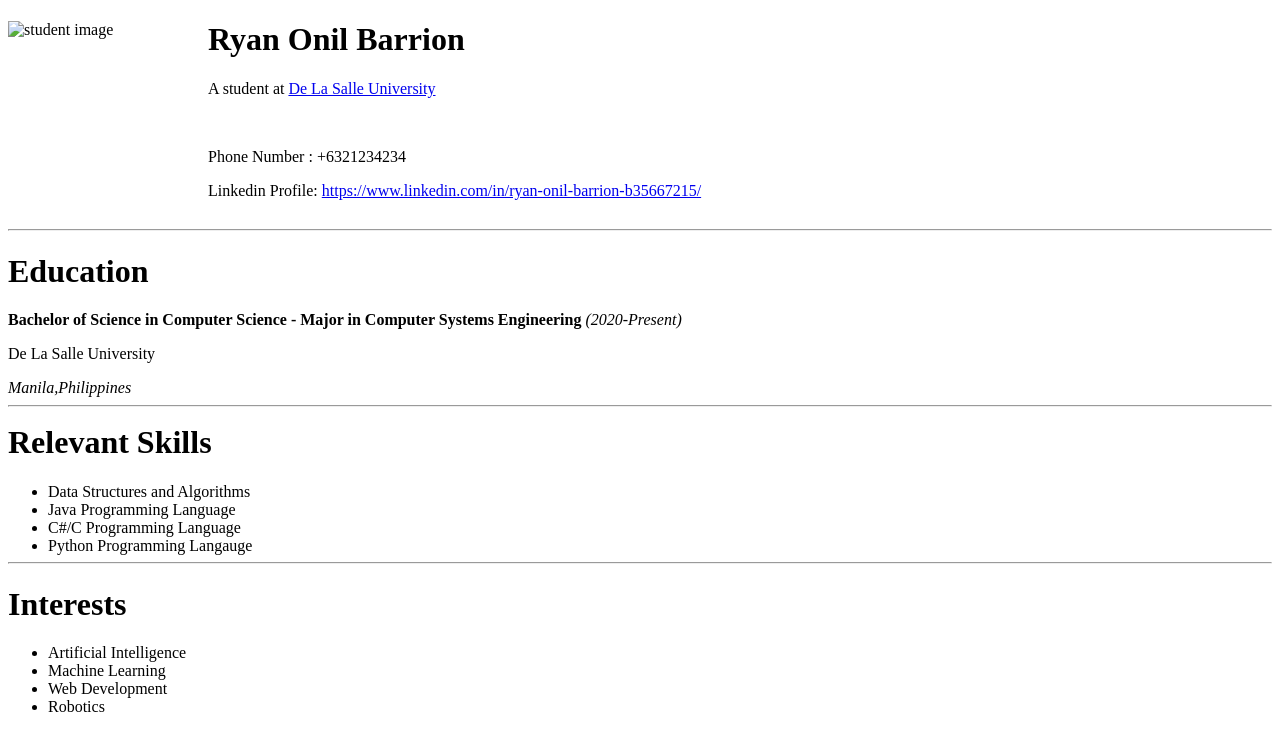
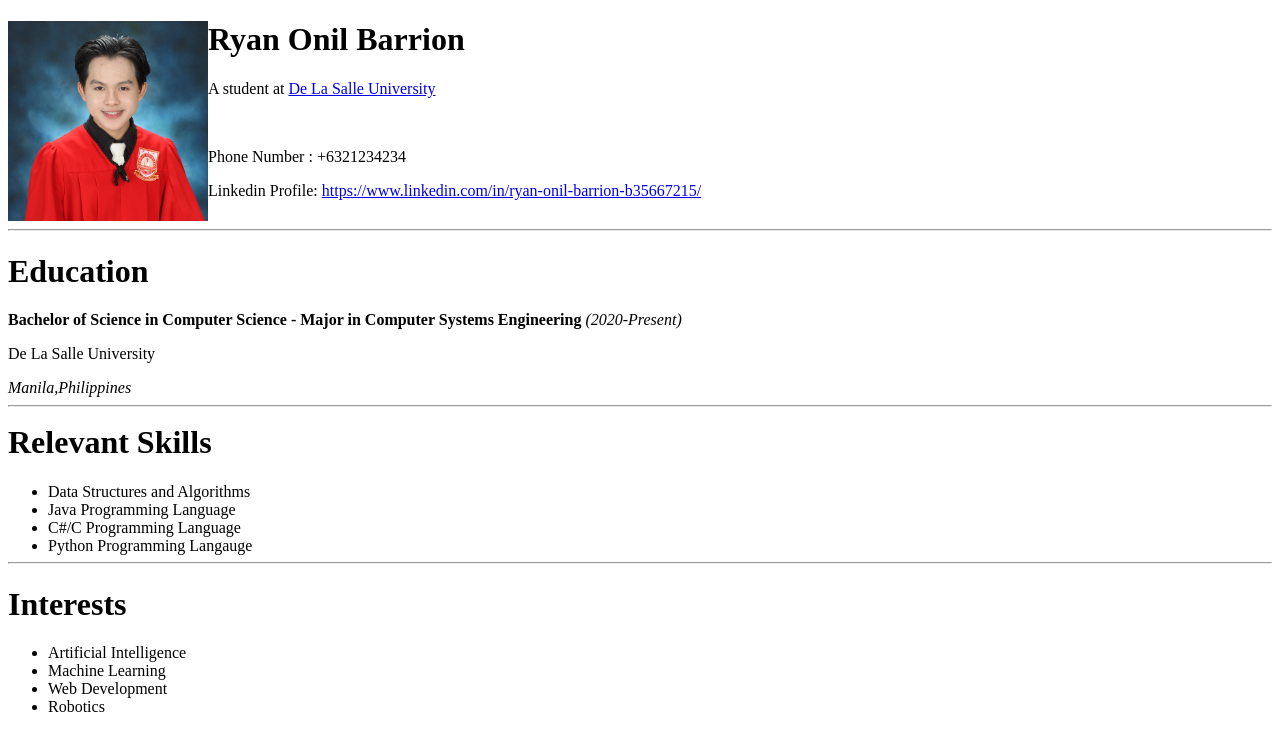
Before and after one commit to falarion08/cv_test, a plain HTML site: page index.html in a window 1280 px wide. Drawn offline with Linux system fonts and the light colour scheme; the site is published under a folder, as on GitHub Pages, so addresses that start at the root find nothing.

Commit message:
Update index.html

```diff
--- a/index.html
+++ b/index.html
@@ -11,7 +11,7 @@
 
       <div style="height:200px">
 
-          <img src="/images/myImage.jpg" alt="student image" width="200px" height="200px" style = "float: left;">
+          <img src="images/myImage.jpg" alt="student image" width="200px" height="200px" style = "float: left;">
 
           <h1> Ryan Onil Barrion</h1>
           <p>A student at <a href="https://https://www.dlsu.edu.ph/" title="De La Salle University">De La Salle University </a> </p>
```
